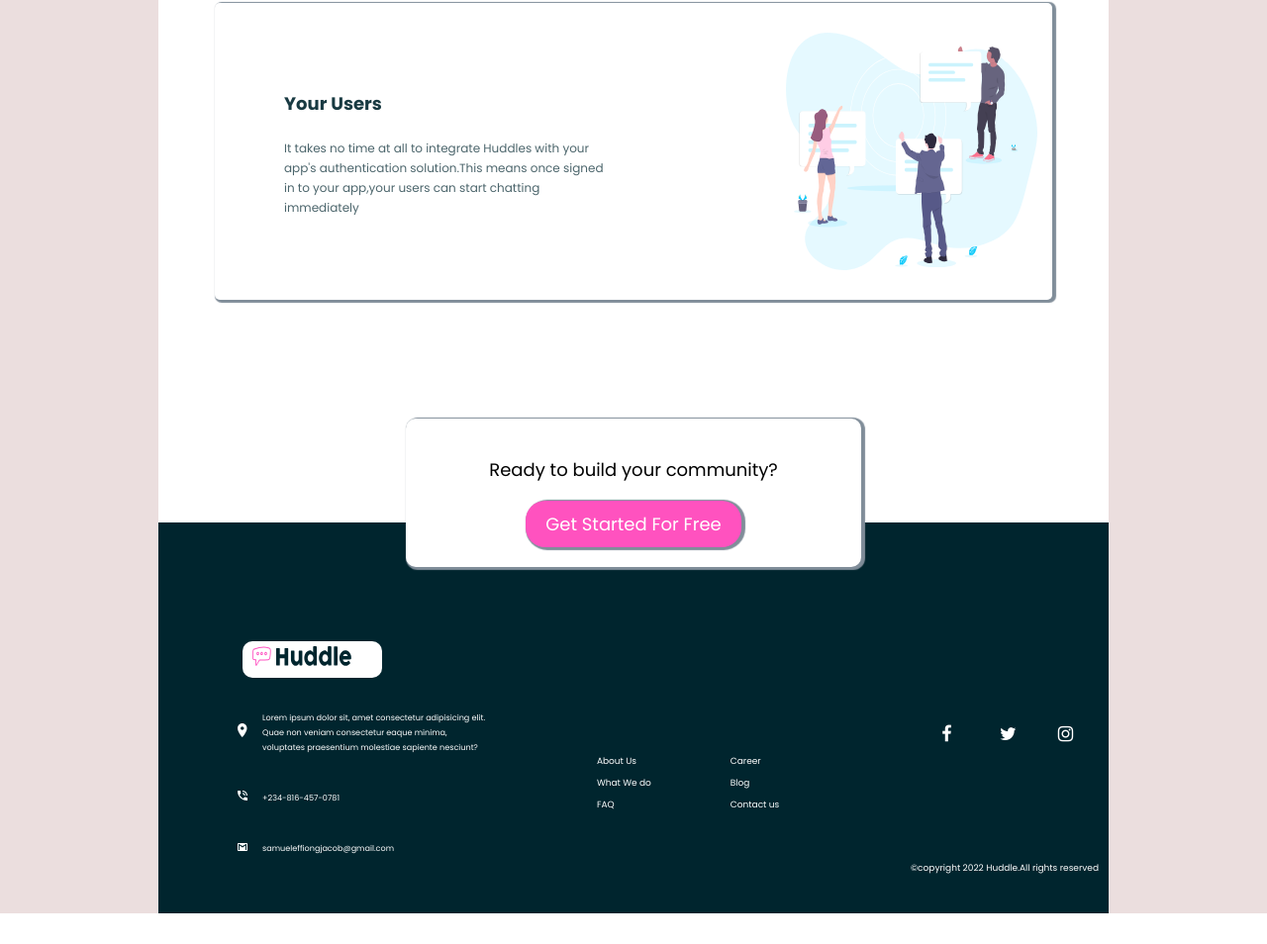
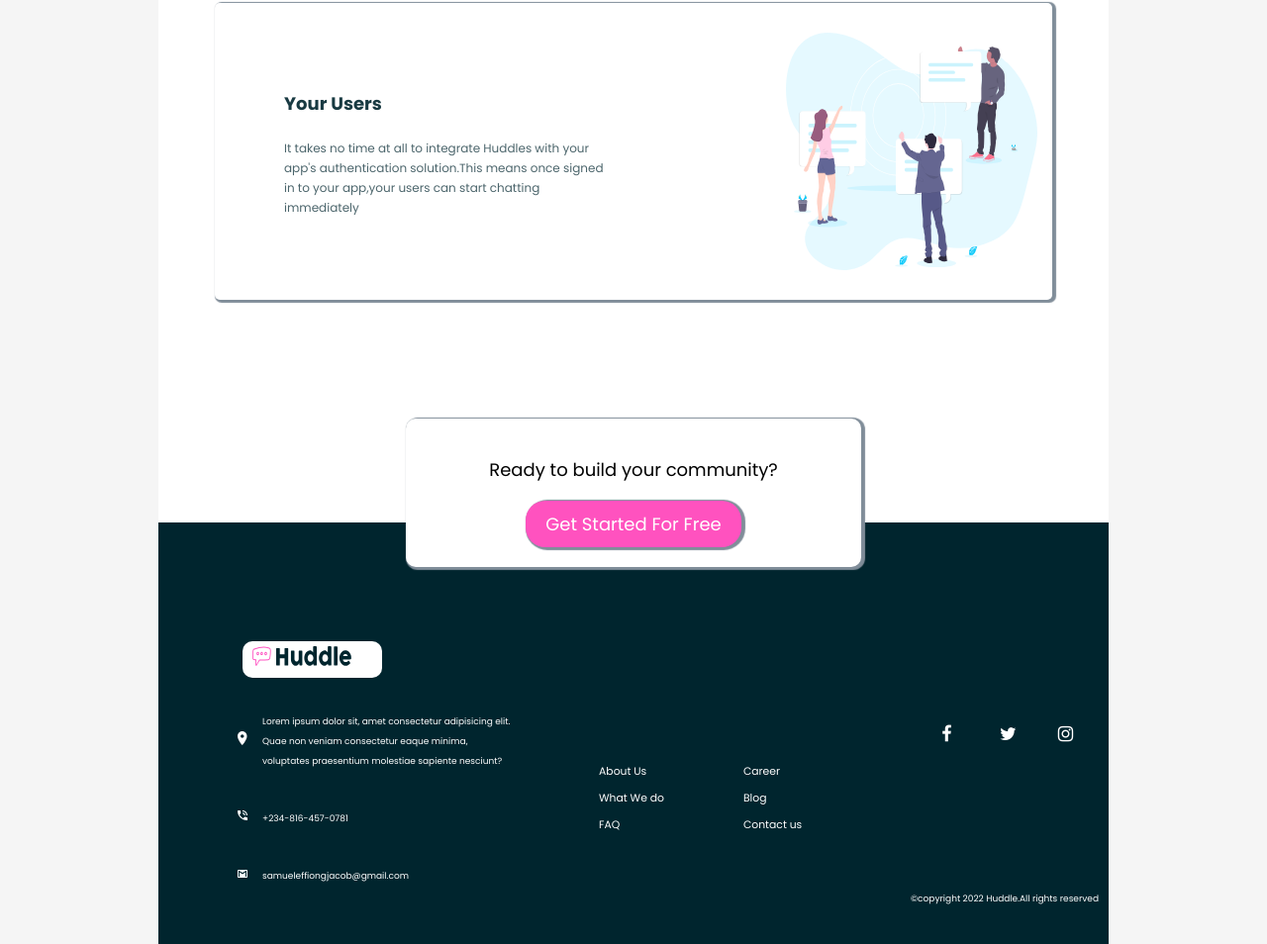
Before and after one commit to samueleffiongjacob/Responsiveness_and_Media_Queries_Landing_page_submit, a plain HTML site: page index.html in a window 1280 px wide. Shown: the part 1197-2151 px from the top of the page at 99% size. Before the commit the page ends 2120 px from the top, so only its background shows below. Drawn offline with Linux system fonts and the light colour scheme.

Commit message:
Update style.css

```diff
--- a/style.css
+++ b/style.css
@@ -5,15 +5,15 @@
 a {
     text-decoration: none;
 }
-.hold{
-    background-color: rgb(235, 222, 222);
-}
+
+
 body {
     font-family: "Poppins", "Open-Sans", sans-serif;
     font-size: 18px;
     max-width: 1440px;
     min-width: 375px;
     margin: auto;
+    background-color: whitesmoke;
 }
 
 button {
@@ -276,20 +276,21 @@ footer {
     gap: 5px;
     align-items: center;
     margin: 20px;
-    font-size: 45%;
+    font-size: 50%;
     margin-left: 70px;
     font-weight: lighter;
     line-height: 15px;
 }
 .margin{
     margin-left: 10px;
+    line-height: 20px;
 }
 
 .other-info {
     display: flex;
     place-items: center center;
     gap: 80px;
-    font-size: 50%;
+    font-size: 60%;
     margin-left: 40px;
     margin-right: 80px;
     font-weight: lighter;
@@ -313,6 +314,10 @@ footer {
 /* MEDIA */
 
 @media all and (max-width:900px) {
+    header{
+        background-image: url(images/bg-hero-mobile.svg);
+    }
+
     .header-section {
         display: flex;
         gap: 20px;
@@ -320,10 +325,12 @@ footer {
         flex-direction: column;
         text-align: center;
     }
+
     body {
         font-family: "Poppins", "Open-Sans", sans-serif;
         font-size: 12px;
     }
+
     .main-section,
     #flow-conversation {
         display: flex;
@@ -335,12 +342,14 @@ footer {
         text-align: center;
         padding: 10px;
     }
+
     .social-connect {
         display: flex;
         gap: 20px;
         flex-direction: column;
         justify-content: space-between;
     }
+
     .get-started {
         display: flex;
         flex-direction: column;
@@ -355,6 +364,7 @@ footer {
         box-shadow: 2px 1px 1px 2px hsl(208, 11%, 55%);
         text-align: center;
     }
+
         #position,#position2,#position3{
         height: 70%;
         width: 40%;
```
